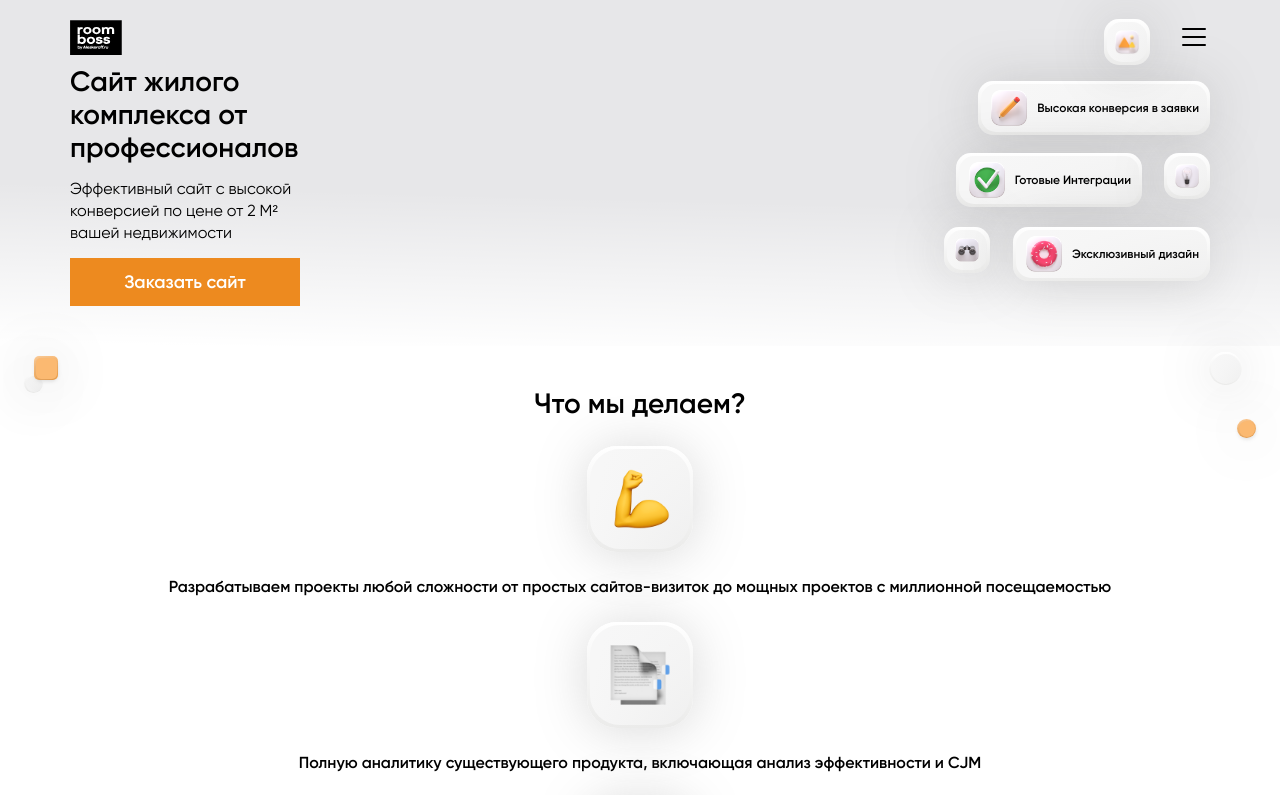
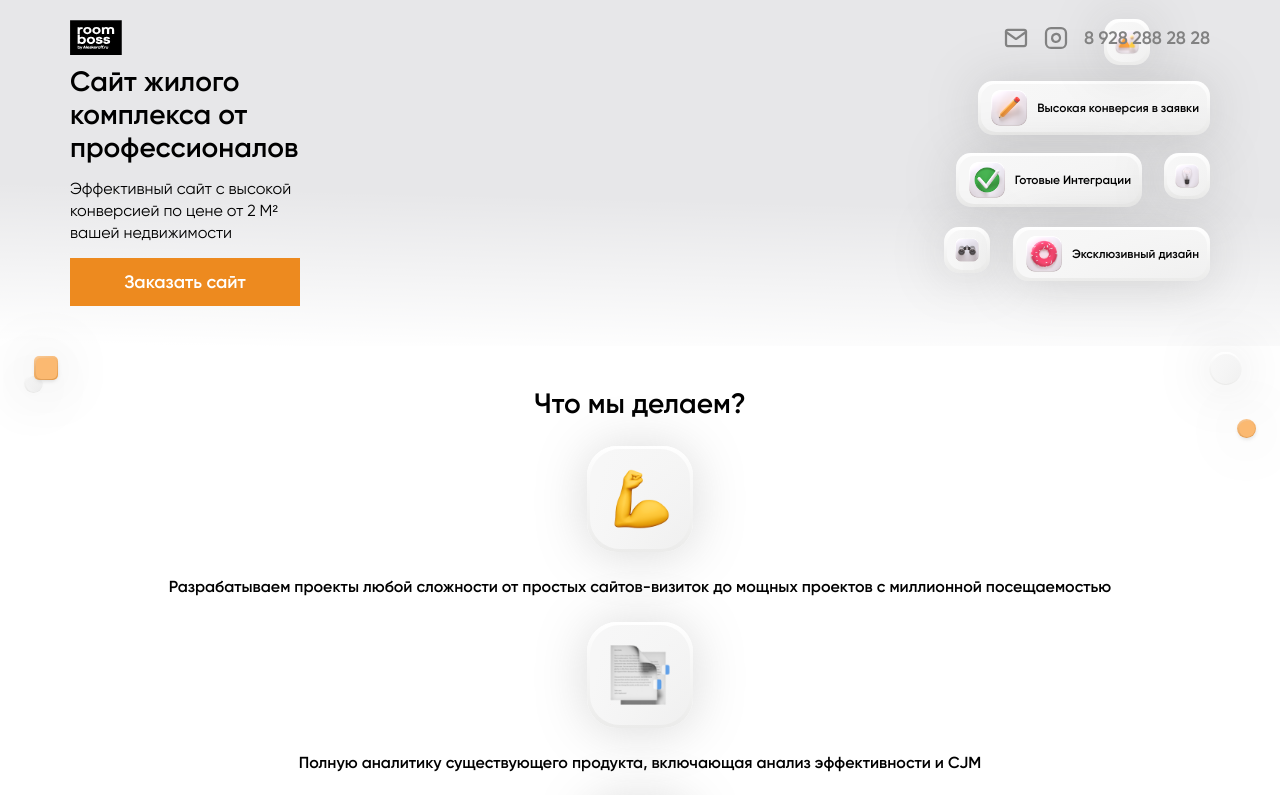
Before and after one commit to uiNoiSE/Room-Boss, a website built with webpack: page src/index.html in a window 1280 px wide. Shown: the top 795 px of the page. Built offline with nearby package versions, Linux system fonts and the light colour scheme; files whose address does not match are found by name; what inputmask would draw is missing.

Commit message:
+ header

```diff
--- a/src/index.html
+++ b/src/index.html
@@ -251,6 +251,30 @@
                 <div class="hamburger-inner"></div>
               </div>
             </div>
+
+            <div class="social-icons-wrapper">
+              <a
+                href="https://www.instagram.com/aleskeroff_ru/"
+                class="social-icons__icon"
+                role="link"
+              >
+                <svg class="svg-icon">
+                  <use xlink:href="#i-inst"></use>
+                </svg>
+              </a>
+
+              <a
+                href="mailto:info@aleskeroff.ru"
+                class="social-icons__icon"
+                role="link"
+              >
+                <svg class="svg-icon">
+                  <use xlink:href="#i-mail"></use>
+                </svg>
+              </a>
+            </div>
+
+            <a href="tel:+79282882828">8 928 288 28 28</a>
           </nav>
         </div>
       </header>
@@ -820,8 +844,6 @@
                 <img src="assets/img/vectors/hugger--cropped.svg" alt="" />
               </picture>
             </div>
-
-
           </div>
 
           <div class="bubbles">
@@ -851,7 +873,6 @@
               </div>
             </div>
           </div>
-
         </section>
 
         <section class="narrate">
@@ -999,7 +1020,7 @@
 
           <div class="social-icons-wrapper">
             <a
-              href="javascript:void(0);"
+              href="https://www.instagram.com/aleskeroff_ru/"
               class="social-icons__icon"
               role="link"
             >
@@ -1009,7 +1030,7 @@
             </a>
 
             <a
-              href="javascript:void(0);"
+              href="mailto:info@aleskeroff.ru"
               class="social-icons__icon"
               role="link"
             >
@@ -1048,7 +1069,7 @@
 
           <div class="social-icons-wrapper">
             <a
-              href="javascript:void(0);"
+              href="https://www.instagram.com/aleskeroff_ru/"
               class="social-icons__icon"
               role="link"
             >
@@ -1058,7 +1079,7 @@
             </a>
 
             <a
-              href="javascript:void(0);"
+              href="mailto:info@aleskeroff.ru"
               class="social-icons__icon"
               role="link"
             >
--- a/src/scss/_main.scss
+++ b/src/scss/_main.scss
@@ -224,6 +224,16 @@ p {
   width: 52px;
   height: 35.38px;
 
+  @media ($m-s) {
+    width: 80px;
+    height: 55px;
+  }
+
+  @media ($m-xxxs) and (orientation: landscape) {
+    width: 52px;
+    height: 35.38px;
+  }
+
   & > a {
     text-decoration: none;
 
--- a/src/scss/_vars.scss
+++ b/src/scss/_vars.scss
@@ -42,6 +42,10 @@ $PT: "PT Root UI", Arial, ui-sans-serif;
 $g-bg: linear-gradient(181.49deg, rgba(255, 255, 255, 0) 56.58%, #ffffff 98.74%), #e7e7e9;
 $g-bg-reverse: linear-gradient(181.7deg, #ffffff 1.44%, rgba(255, 255, 255, 0) 49.25%), #e7e7e9;
 
+// Transitions
+$t-main: 0.4s cubic-bezier(0.28, 0, 0.1, 1);
+
+
 html,
 body {
   background: $c-white;
--- a/src/scss/header.scss
+++ b/src/scss/header.scss
@@ -18,6 +18,74 @@ header {
       flex-direction: row;
       align-items: center;
       justify-content: space-between;
+
+      @media ($m-s) {
+        & > .hamburger {
+          display: none;
+        }
+      }
+
+	  @media ($m-xxxs) and (orientation: landscape) and (-webkit-min-device-pixel-ratio: 3) {
+        & > .hamburger {
+          display: flex;
+        }
+      }
+
+      a {
+        display: none;
+
+        @media ($m-s) {
+          display: block;
+          font-weight: 600;
+          font-size: 18px;
+          line-height: 24px;
+          text-decoration: none;
+          color: $c-gray-1;
+
+          transition: $t-main;
+
+          &:hover {
+            color: $c-black;
+            transition: $t-main;
+          }
+        }
+
+        @media ($m-xxxs) and (orientation: landscape) and (-webkit-min-device-pixel-ratio: 3) {
+          display: none;
+        }
+      }
+
+      & > .social-icons-wrapper {
+        display: none;
+
+        @media ($m-s) {
+          width: 64px;
+          height: 24px;
+
+          display: flex;
+          flex-direction: row-reverse;
+          margin-bottom: 0;
+          margin-right: 16px;
+
+          & > .social-icons__icon {
+            width: 24px;
+            height: 24px;
+
+            color: $c-gray-1;
+
+            transition: $t-main;
+
+            &:hover {
+              color: $c-black;
+              transition: $t-main;
             }
           }
         }
+
+        @media ($m-xxxs) and (orientation: landscape) and (-webkit-min-device-pixel-ratio: 3) {
+          display: none;
+        }
+      }
+    }
+  }
+}
```
Lines whose indentation alone changed are shown as unchanged.
